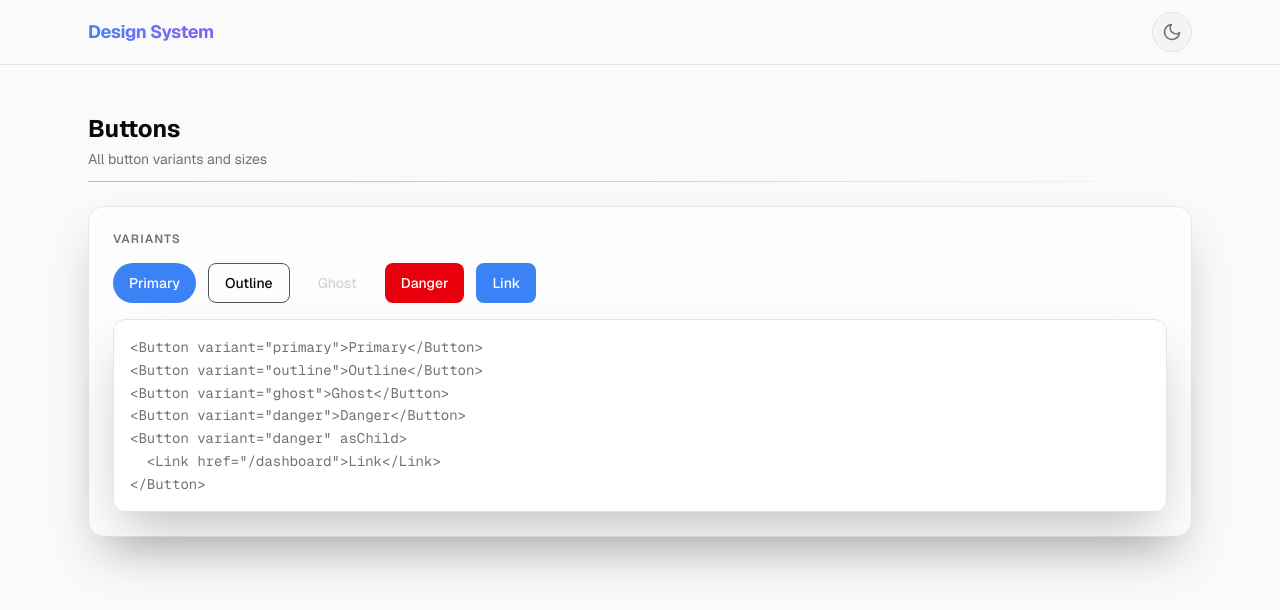
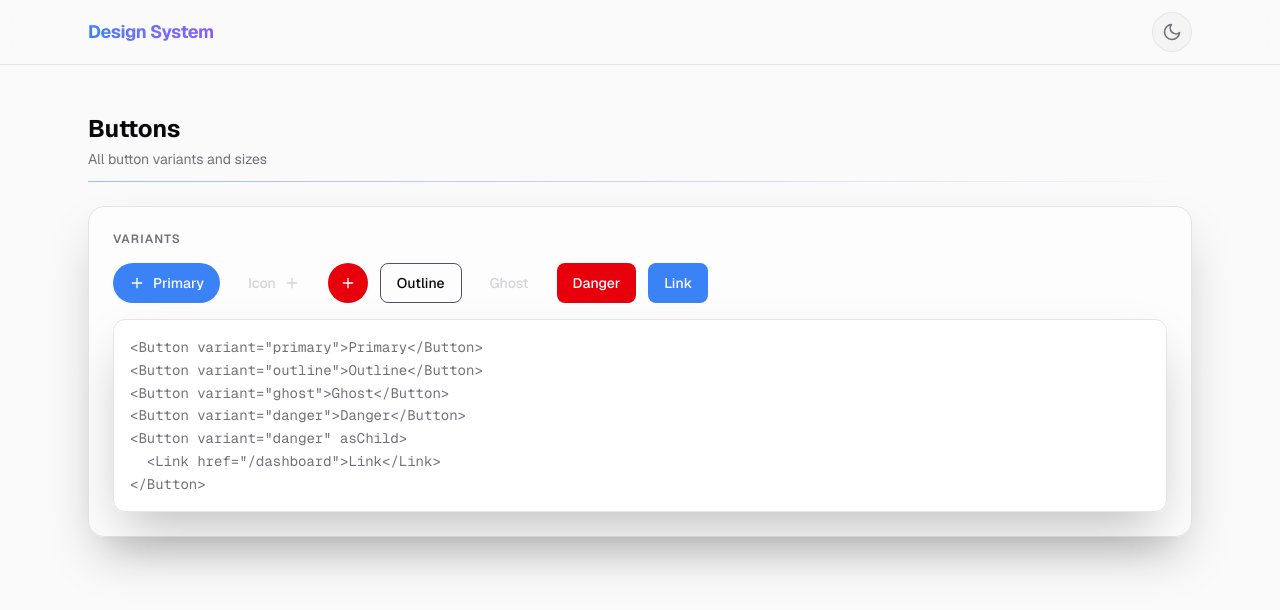
Before and after one commit to Ahmed-Hossam1/next-rendering-playground, a Next.js app: page / in a window 1280 px wide. Shown: the top 610 px of the page. Built offline with nearby package versions, Linux system fonts and the light colour scheme.

Commit message:
add icon

```diff
--- a/src/app/page.tsx
+++ b/src/app/page.tsx
@@ -57,6 +57,23 @@ function PreviewCard({
   );
 }
 
+const Icon = () => {
+  return (
+    <svg
+      xmlns="http://www.w3.org/2000/svg"
+      viewBox="0 0 24 24"
+      fill="none"
+      stroke="currentColor"
+      strokeWidth={2}
+      strokeLinecap="round"
+      strokeLinejoin="round"
+      aria-hidden="true"
+    >
+      <path d="M12 5v14" />
+      <path d="M5 12h14" />
+    </svg>
+  );
+};
 /* ─── Page ────────────────────────────────────────────────── */
 export default function Home() {
   const [isLoading, setIsLoading] = useState(false);
@@ -87,7 +104,16 @@ export default function Home() {
 </Button>`}
           >
             <Button variant="primary" rounded="full">
+              <Icon />
               Primary
+            </Button>
+            <Button variant="ghost" aria-label="plus Icon">
+              Icon
+              <Icon />
+            </Button>
+
+            <Button size="icon" variant="danger" rounded="full">
+              <Icon />
             </Button>
 
             <Button variant="outline">Outline</Button>
--- a/src/components/Button.tsx
+++ b/src/components/Button.tsx
@@ -3,7 +3,7 @@ import { Slot } from "@radix-ui/react-slot";
 import { cva, type VariantProps } from "class-variance-authority";
 
 export const buttonVariants = cva(
-  "inline-flex items-center justify-center  font-medium transition-all duration-200 focus-visible:outline-none focus-visible:ring-2 focus-visible:ring-blue-500 disabled:pointer-events-none disabled:opacity-50 cursor-pointer",
+  "inline-flex items-center justify-center gap-2 font-medium transition-all duration-200 focus-visible:outline-none focus-visible:ring-2 focus-visible:ring-blue-500 disabled:pointer-events-none disabled:opacity-50 cursor-pointer [&_svg]:pointer-events-none [&_svg]:h-4 [&_svg]:w-4 [&_svg]:shrink-0",
   {
     variants: {
       variant: {
@@ -17,6 +17,7 @@ export const buttonVariants = cva(
         sm: "h-8 px-3 text-sm",
         md: "h-10 px-4 text-sm",
         lg: "h-12 px-6 text-base",
+        icon: "h-10 w-10",
       },
       rounded: {
         none: "rounded-none",
```
